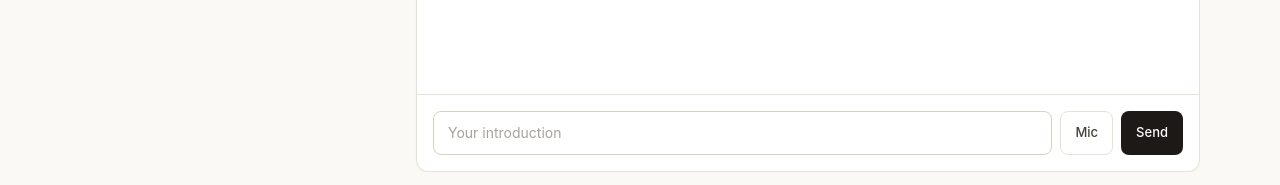
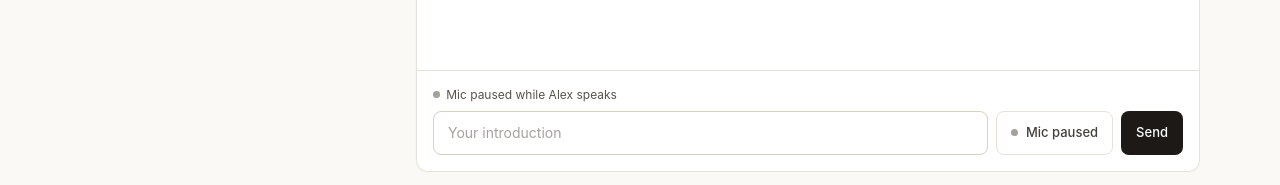
Before and after one commit to krishbuilds01/MockRoom, a Next.js app: page /interview/general in a window 1280 px wide. Shown: the part 612-797 px from the top of the page. Built offline with nearby package versions, Linux system fonts and the light colour scheme; no server answers.

Commit message:
Fix mic control during speech: paused state always visible, click means interrupt, errors wait until speech ends

```diff
--- a/src/app/interview/general/page.tsx
+++ b/src/app/interview/general/page.tsx
@@ -28,7 +28,7 @@ import { sanitizeAiText } from "@/lib/sanitize";
 import { useVoice } from "@/lib/useVoice";
 import { useSpeaker } from "@/lib/useSpeaker";
 import { useLiveSession } from "@/lib/liveSession";
-import { initialMicGate, micGateReducer } from "@/lib/voiceGate";
+import { initialMicGate, micControlState, micGateReducer } from "@/lib/voiceGate";
 
 type Phase = "intro" | "main" | "candidate" | "done";
 
@@ -112,7 +112,7 @@ function GeneralRoom() {
   }, [gate.gated]);
 
   function onMicClick() {
-    if (speaker.speaking) {
+    if (speaker.speaking || gateRef.current) {
       speaker.stop();
       gateRef.current = false;
       dispatchGate({ type: "interrupt" });
@@ -515,6 +515,7 @@ function GeneralRoom() {
     router.push("/interview/feedback");
   }
 
+  const micState = micControlState({ speaking: speaker.speaking, gated: voice.gated, listening: voice.listening, supported: voice.supported });
   const liveActive = liveOn && live.status === "live";
   const voiceLabel = liveActive
     ? "Gemini Live"
@@ -654,13 +655,13 @@ function GeneralRoom() {
           </div>
           <div className="shrink-0 border-t border-line p-4">
             {!voice.supported && !liveActive && <p className="mb-2 text-xs text-amber-700">Voice input is not supported in this browser. Type your answer instead. Chrome works best.</p>}
-            {voice.error && !liveActive && <p className="mb-2 text-xs text-amber-700" role="alert">{voice.error}</p>}
-            {!liveActive && voice.gated ? (
+            {voice.error && !liveActive && !speaker.speaking && <p className="mb-2 text-xs text-amber-700" role="alert">{voice.error}</p>}
+            {!liveActive && micState === "paused" ? (
               <p className="mb-2 flex items-center gap-1.5 text-xs text-stone-600" role="status">
                 <span className="dot bg-stone-400" />
                 Mic paused while Alex speaks
               </p>
-            ) : !liveActive && voice.listening ? (
+            ) : !liveActive && micState === "listening" ? (
               <p className="mb-2 flex items-center gap-1.5 text-xs text-red-600" role="status">
                 <span className="dot dot-pulse bg-red-500" />
                 Listening, speak now
@@ -681,8 +682,13 @@ function GeneralRoom() {
                     Live mic on
                   </span>
                 )
+              ) : micState === "paused" ? (
+                <button type="button" onClick={onMicClick} aria-label="Interrupt Alex and turn your mic on" className="btn btn-ghost btn-sm">
+                  <span className="dot bg-stone-400" />
+                  Mic paused
+                </button>
               ) : (
-                <button type="button" onClick={onMicClick} disabled={!voice.supported && !speaker.speaking} aria-label="Toggle microphone input" className={`btn btn-sm ${voice.listening ? "border-red-400 bg-red-50 text-red-700" : "btn-ghost"}`}>{voice.listening ? "Listening..." : "Mic"}</button>
+                <button type="button" onClick={onMicClick} disabled={!voice.supported} aria-label="Toggle microphone input" className={`btn btn-sm ${voice.listening ? "border-red-400 bg-red-50 text-red-700" : "btn-ghost"}`}>{voice.listening ? "Listening..." : "Mic"}</button>
               )}
               <button type="button" onClick={() => submitAnswer()} disabled={waiting && !liveActive} className="btn btn-primary btn-sm">Send</button>
             </div>
--- a/src/app/interview/technical/page.tsx
+++ b/src/app/interview/technical/page.tsx
@@ -42,7 +42,7 @@ import { companyTechnicalContext, getCompany } from "@/lib/companies";
 import { sanitizeAiText } from "@/lib/sanitize";
 import { useVoice } from "@/lib/useVoice";
 import { useSpeaker } from "@/lib/useSpeaker";
-import { initialMicGate, micGateReducer } from "@/lib/voiceGate";
+import { initialMicGate, micControlState, micGateReducer } from "@/lib/voiceGate";
 
 const Editor = dynamic(() => import("@monaco-editor/react"), { ssr: false, loading: () => <div className="flex h-full items-center justify-center text-sm text-stone-600">Loading editor...</div> });
 
@@ -159,7 +159,7 @@ function TechnicalRoom() {
   }, [gate.gated]);
 
   function onMicClick() {
-    if (speaker.speaking) {
+    if (speaker.speaking || gateRef.current) {
       speaker.stop();
       gateRef.current = false;
       dispatchGate({ type: "interrupt" });
@@ -756,6 +756,7 @@ function TechnicalRoom() {
     router.push("/interview/feedback");
   }
 
+  const micState = micControlState({ speaking: speaker.speaking, gated: voice.gated, listening: voice.listening, supported: voice.supported });
   const visibleTests = problem.tests.filter((t) => !t.hidden).length;
   const voiceLabel =
     speaker.voiceSource === "gemini"
@@ -950,17 +951,29 @@ function TechnicalRoom() {
                 <p className="mb-2 text-xs leading-4 text-stone-600">Try: &quot;give me a test case&quot;, &quot;hint&quot; (recorded on Mid and Hard), &quot;what about empty input?&quot; Voice input works in Chrome.</p>
               )}
               {!voice.supported && <p className="mb-2 text-xs text-amber-700">Voice input not supported here. Type instead.</p>}
-              {voice.error && <p className="mb-2 text-xs text-amber-700" role="alert">{voice.error}</p>}
-              {voice.listening && (
+              {voice.error && !speaker.speaking && <p className="mb-2 text-xs text-amber-700" role="alert">{voice.error}</p>}
+              {micState === "paused" ? (
+                <p className="mb-2 flex items-center gap-1.5 text-xs text-stone-600" role="status">
+                  <span className="dot bg-stone-400" />
+                  Mic paused while Alex speaks
+                </p>
+              ) : micState === "listening" ? (
                 <p className="mb-2 flex items-center gap-1.5 text-xs text-red-600" role="status">
                   <span className="dot dot-pulse bg-red-500" />
                   Listening, speak now
                 </p>
-              )}
+              ) : null}
               <div className="flex gap-2">
                 <label htmlFor="tech-panel-input" className="sr-only">Message to the interviewer</label>
                 <input id="tech-panel-input" value={input} onChange={(e) => setInput(e.target.value)} onKeyDown={(e) => e.key === "Enter" && submitPanel()} placeholder={inputPlaceholder[phase]} className="input min-w-0 flex-1" />
-                <button type="button" onClick={onMicClick} disabled={!voice.supported && !speaker.speaking} aria-label="Toggle microphone input" className={`btn btn-sm ${voice.listening ? "border-red-400 bg-red-50 text-red-700" : "btn-ghost"}`}>{voice.listening ? "Listening..." : "Mic"}</button>
+                {micState === "paused" ? (
+                  <button type="button" onClick={onMicClick} aria-label="Interrupt Alex and turn your mic on" className="btn btn-ghost btn-sm">
+                    <span className="dot bg-stone-400" />
+                    Mic paused
+                  </button>
+                ) : (
+                  <button type="button" onClick={onMicClick} disabled={!voice.supported} aria-label="Toggle microphone input" className={`btn btn-sm ${voice.listening ? "border-red-400 bg-red-50 text-red-700" : "btn-ghost"}`}>{voice.listening ? "Listening..." : "Mic"}</button>
+                )}
                 <button type="button" onClick={() => submitPanel()} disabled={waiting} className="btn btn-primary btn-sm">Send</button>
               </div>
             </div>
--- a/src/lib/voiceGate.ts
+++ b/src/lib/voiceGate.ts
@@ -38,3 +38,17 @@ export function micGateReducer(state: MicGateState, event: MicGateEvent): MicGat
 export function micActive(state: MicGateState): boolean {
   return state.userMicOn && !state.gated;
 }
+
+export type MicControlState = "paused" | "listening" | "idle" | "unsupported";
+
+export function micControlState(input: {
+  speaking: boolean;
+  gated: boolean;
+  listening: boolean;
+  supported: boolean;
+}): MicControlState {
+  if (!input.supported) return "unsupported";
+  if (input.speaking || input.gated) return "paused";
+  if (input.listening) return "listening";
+  return "idle";
+}
```
